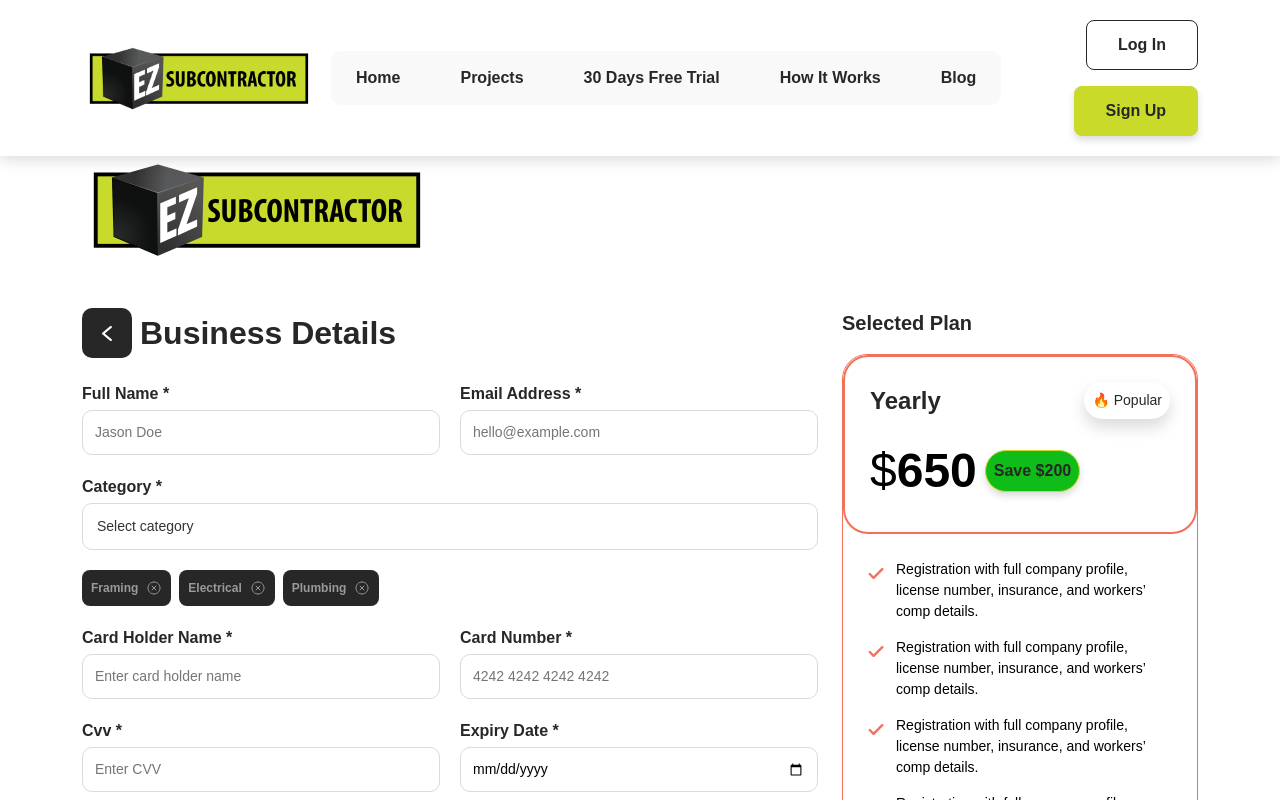
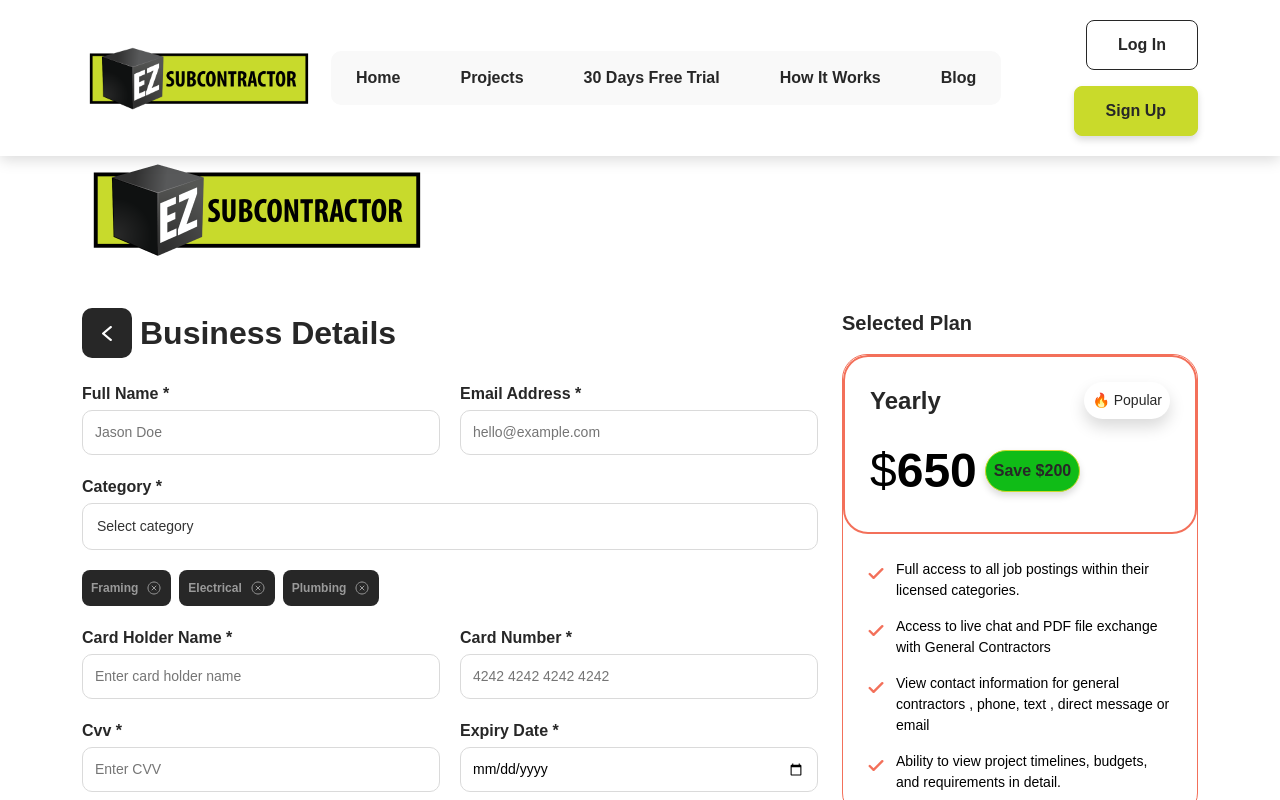
Before and after one commit to wasissshah/ez-subcontractor, a Next.js app: page /checkout in a window 1280 px wide. Shown: the top 800 px of the page. Built offline with nearby package versions, Linux system fonts and the light colour scheme; a web font is replaced by a local one.

Commit message:
pagesupdate

```diff
--- a/src/app/checkout/page.tsx
+++ b/src/app/checkout/page.tsx
@@ -190,10 +190,11 @@
 
                                         <div className="pricing-body mb-4">
                                             <ul className="m-0 p-0 list-with-icon">
-                                                <li>Registration with full company profile, license number, insurance, and workers’ comp details.</li>
-                                                <li>Registration with full company profile, license number, insurance, and workers’ comp details.</li>
-                                                <li>Registration with full company profile, license number, insurance, and workers’ comp details.</li>
-                                                <li>Registration with full company profile, license number, insurance, and workers’ comp details.</li>
+                                                <li>Full access to all job postings within their licensed categories.</li>
+                                                <li>Access to live chat and PDF file exchange with General Contractors</li>
+                                                <li>View contact information for general contractors , phone, text , direct message or email
+                                                </li>
+                                                <li>Ability to view project timelines, budgets, and requirements in detail. </li>
                                             </ul>
                                         </div>
                                     </div>
--- a/src/app/free-registration/page.tsx
+++ b/src/app/sub-contractor/free-registration/page.tsx
@@ -4,9 +4,9 @@
 import Link from 'next/link';
 import Image from 'next/image';
 import Slider from 'react-slick';
-import Header from '../components/Header';
-import Footer from '../components/Footer';
-import '../../styles/free-trial.css';
+import Header from '../../components/Header';
+import Footer from '../../components/Footer';
+import '../../../styles/free-trial.css';
 
 export default function FreeTrialPage() {
     const sliderRef = useRef<Slider | null>(null);
--- a/src/app/subscribed/page.tsx
+++ b/src/app/sub-contractor/subscribed/page.tsx
@@ -4,9 +4,9 @@
 import Link from 'next/link';
 import Image from 'next/image';
 import Slider from 'react-slick';
-import Header from '../components/Header';
-import Footer from '../components/Footer';
-import '../../styles/free-trial.css';
+import Header from '../../components/Header';
+import Footer from '../../components/Footer';
+import '../../../styles/free-trial.css';
 
 export default function SubscribedPage() {
     const sliderRef = useRef<Slider | null>(null);
```
Also changed, not shown: src/app/sub-contractor/job-details/page.tsx (renamed from src/app/job-details/page.tsx, +4 -4 lines).
